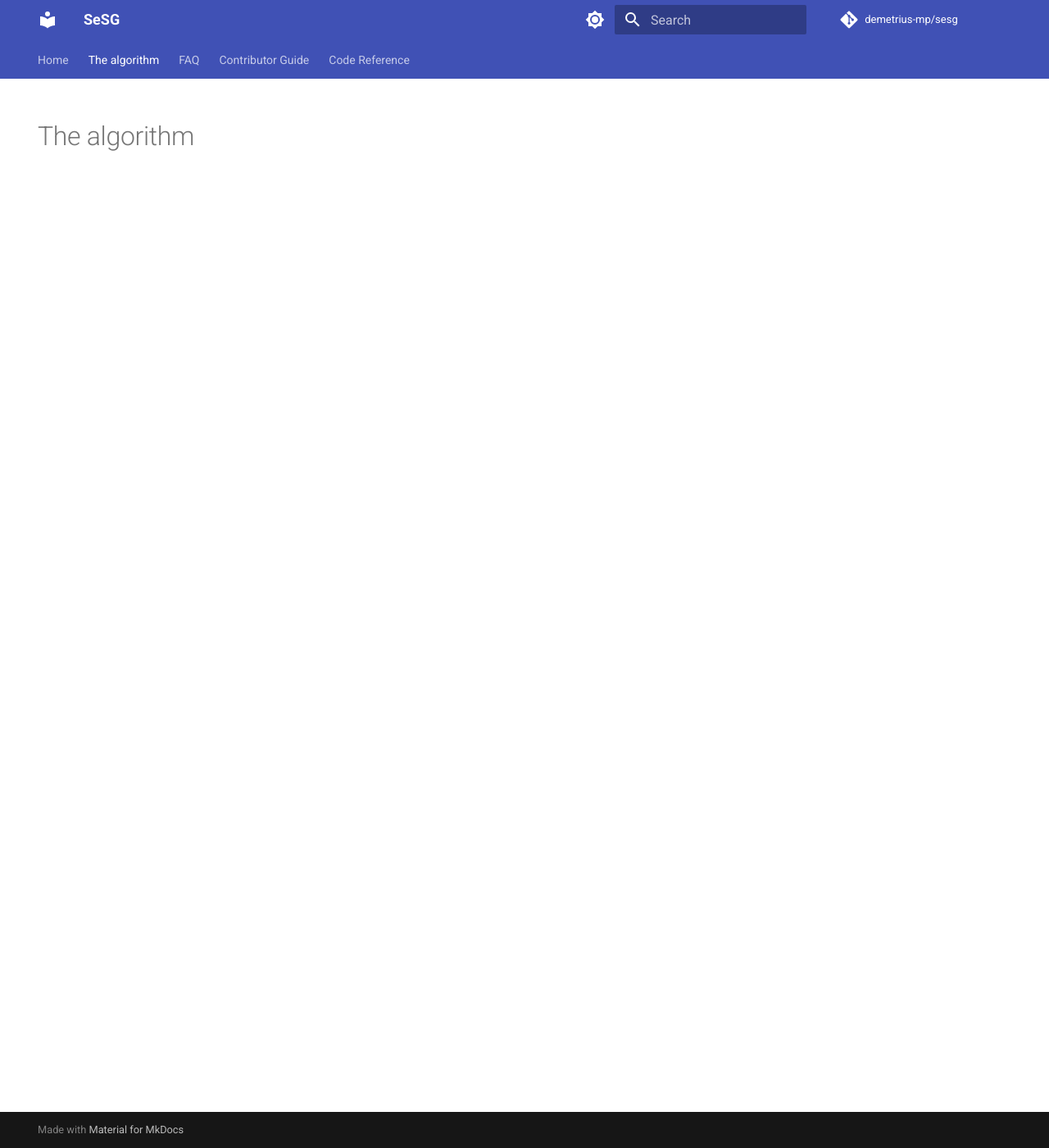
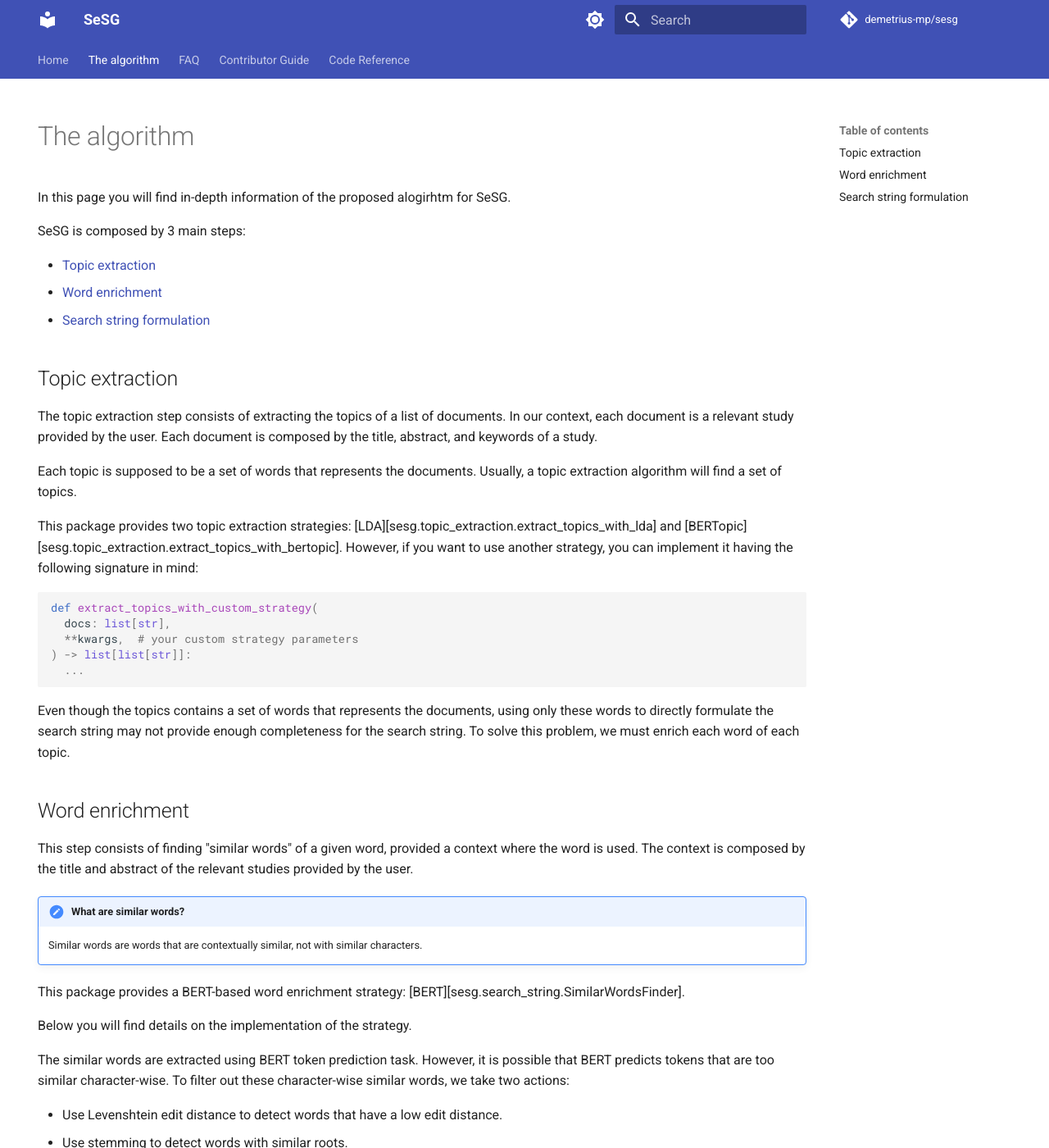
Before and after one commit to demetrius-mp/sesg, an MkDocs documentation site: the page built from docs/the-algorithm.md, in a window 1280 px wide and 1400 px high. Shown: the whole window at 82% size. Built offline with MkDocs 1.6.1 and Material for MkDocs 9.7.7, drawn with Linux system fonts in a browser that asks for light colours; comment, search, counter and statistics services are not loaded; some of the changed text lies outside the part shown.

Commit message:
wip/docs: sesg algorithm

````diff
--- a/docs/the-algorithm.md
+++ b/docs/the-algorithm.md
@@ -4,3 +4,71 @@ hide:
 ---
 
 # The algorithm
+
+In this page you will find in-depth information of the proposed alogirhtm for SeSG.
+
+SeSG is composed by 3 main steps:
+
+- [Topic extraction](#topic-extraction)
+- [Word enrichment](#word-enrichment)
+- [Search string formulation](#search-string-formulation)
+
+## Topic extraction
+
+The topic extraction step consists of extracting the topics of a list of documents. In our context, each document is a relevant study provided by the user. Each document is composed by the title, abstract, and keywords of a study.
+
+Each topic is supposed to be a set of words that represents the documents. Usually, a topic extraction algorithm will find a set of topics.
+
+This package provides two topic extraction strategies: [LDA][sesg.topic_extraction.extract_topics_with_lda] and [BERTopic][sesg.topic_extraction.extract_topics_with_bertopic]. However, if you want to use another strategy, you can implement it having the following signature in mind:
+
+```python
+def extract_topics_with_custom_strategy(
+  docs: list[str],
+  **kwargs,  # your custom strategy parameters
+) -> list[list[str]]:
+  ...
+```
+
+Even though the topics contains a set of words that represents the documents, using only these words to directly formulate the search string may not provide enough completeness for the search string. To solve this problem, we must enrich each word of each topic.
+
+## Word enrichment
+
+This step consists of finding "similar words" of a given word, provided a context where the word is used. The context is composed by the title and abstract of the relevant studies provided by the user.
+
+!!! note "What are similar words?"
+    Similar words are words that are contextually similar, not with similar characters.
+
+This package provides a BERT-based word enrichment strategy: [BERT][sesg.search_string.SimilarWordsFinder].
+
+Below you will find details on the implementation of the strategy.
+
+The similar words are extracted using BERT token prediction task. However, it is possible that BERT predicts tokens that are too similar character-wise. To filter out these character-wise similar words, we take two actions:
+
+- Use Levenshtein edit distance to detect words that have a low edit distance.
+- Use stemming to detect words with similar roots.
+
+With this, we now have a list of similar words for each word of each topic. However, we still need to formulate the search string.
+
+## Search string formulation
+
+This step consists of combining the the topics, words, and similar words using boolean (AND, OR), operators. The combination is done with the following rules:
+
+- Similar words of a word are combined with OR.
+- Words of a topic are combined with AND.
+- Topics are combined with OR.
+
+Take the following example:
+
+```python
+topics = [["machine", "learning"], ["systematic", "review"]]
+
+similar_words = [
+  [["machine", "computer"], ["learning", "knowledge"]],
+  [["systematic", "methodical"], ["review", "critique"]]
+]
+
+first_topic_representation = '(("machine" OR "computer") AND ("learning" OR "knowledge"))'
+second_topic_representation = '(("systematic" OR "methodical") AND ("review" OR "critique"))'
+
+search_string = f'{first_topic_representation} OR {second_topic_representation}'
+```
````
